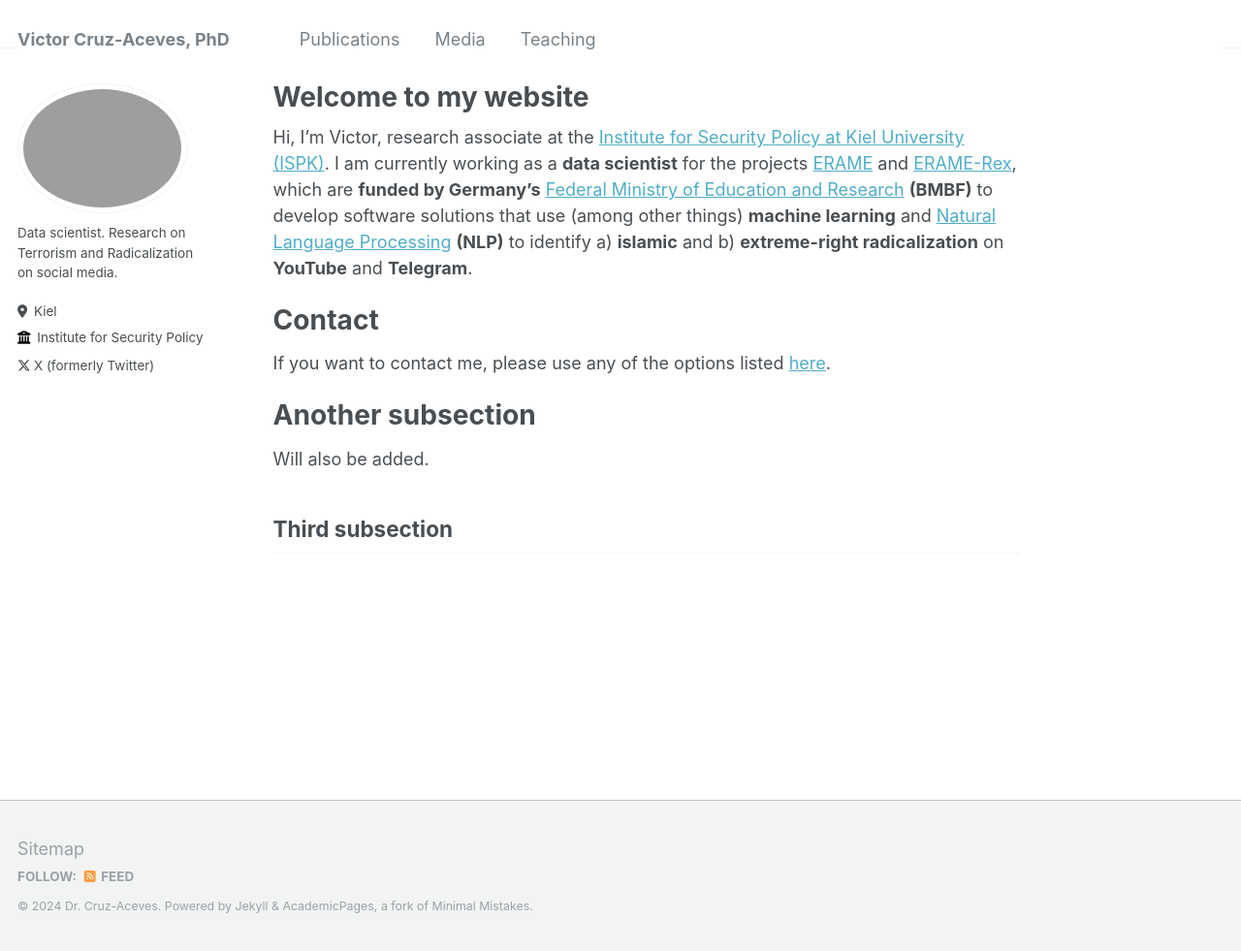
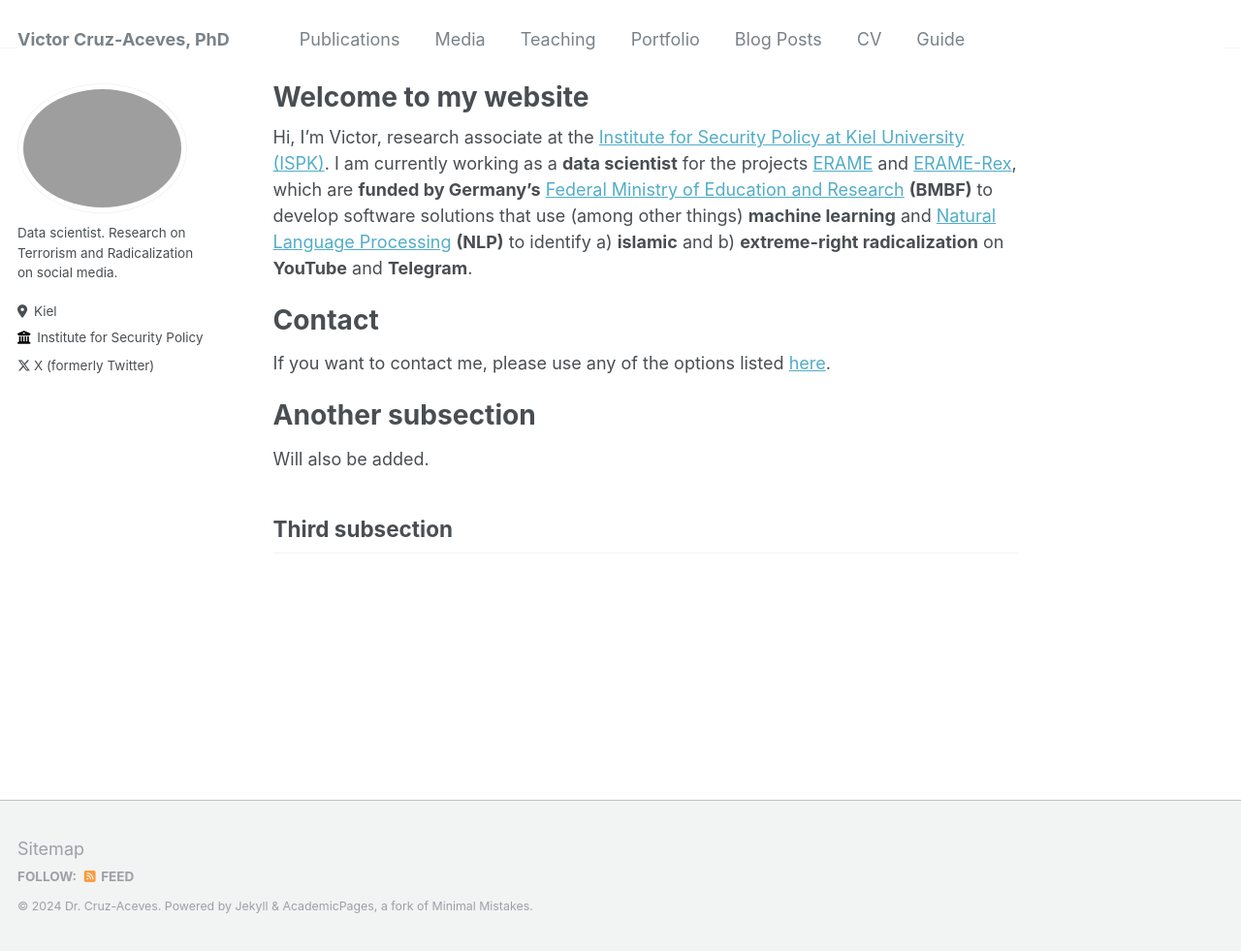
Before and after one commit to victor-cruz-aceves/victor-cruz-aceves.github.io, a Jekyll site: the page built from _pages/about.md, in a window 1280 px wide and 981 px high. Shown: the whole window at 97% size. Built offline with Jekyll 4.4.1, drawn with Linux system fonts in a browser that asks for light colours.

Commit message:
Revert "Deactivated some sections from the top menu"
This reverts commit 0ba0a07f5291a702a9adf777b46676eb1953c72d.

```diff
--- a/_data/navigation.yml
+++ b/_data/navigation.yml
@@ -8,3 +8,15 @@ main:
 
   - title: "Teaching"
     url: /teaching/
+
+  - title: "Portfolio"
+    url: /portfolio/
+
+  - title: "Blog Posts"
+    url: /year-archive/
+
+  - title: "CV"
+    url: /cv/
+
+  - title: "Guide"
+    url: /markdown/
```
